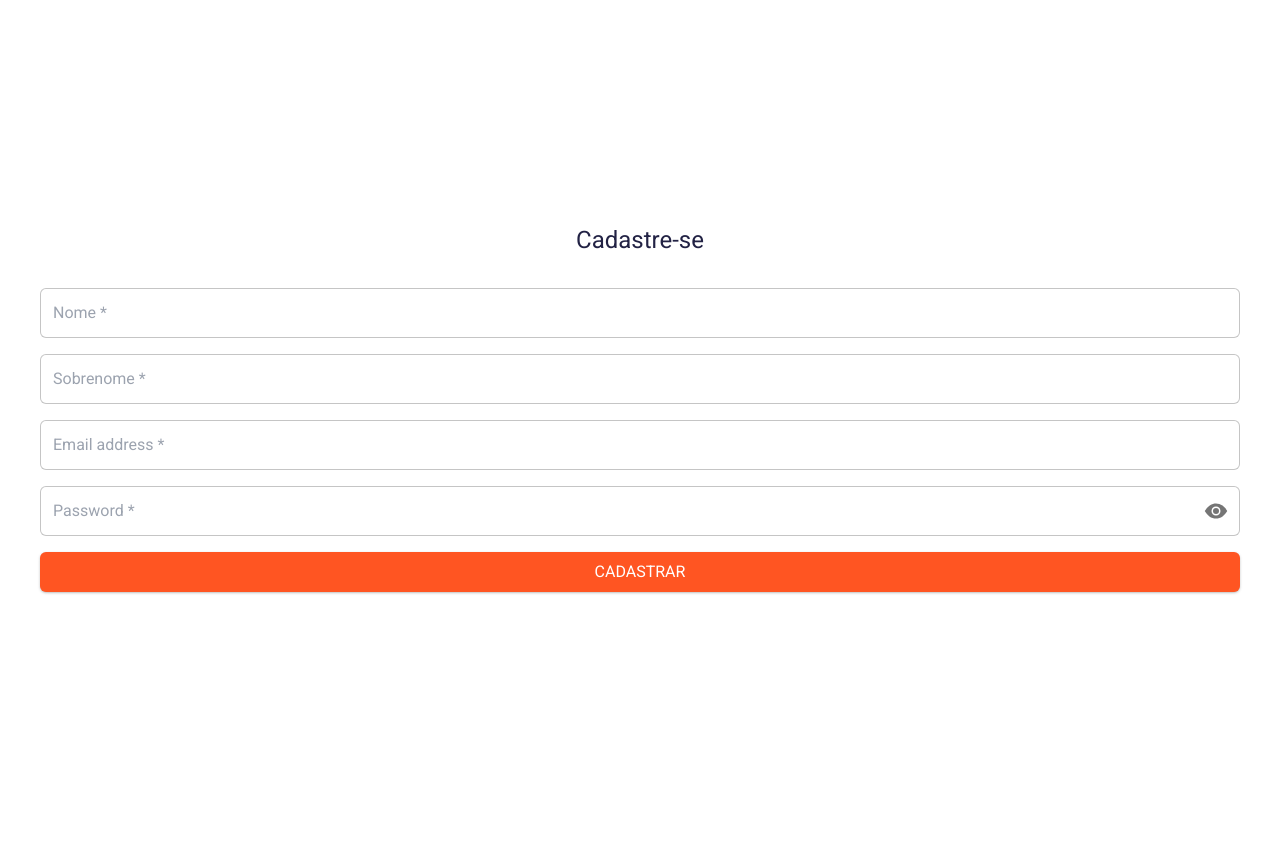
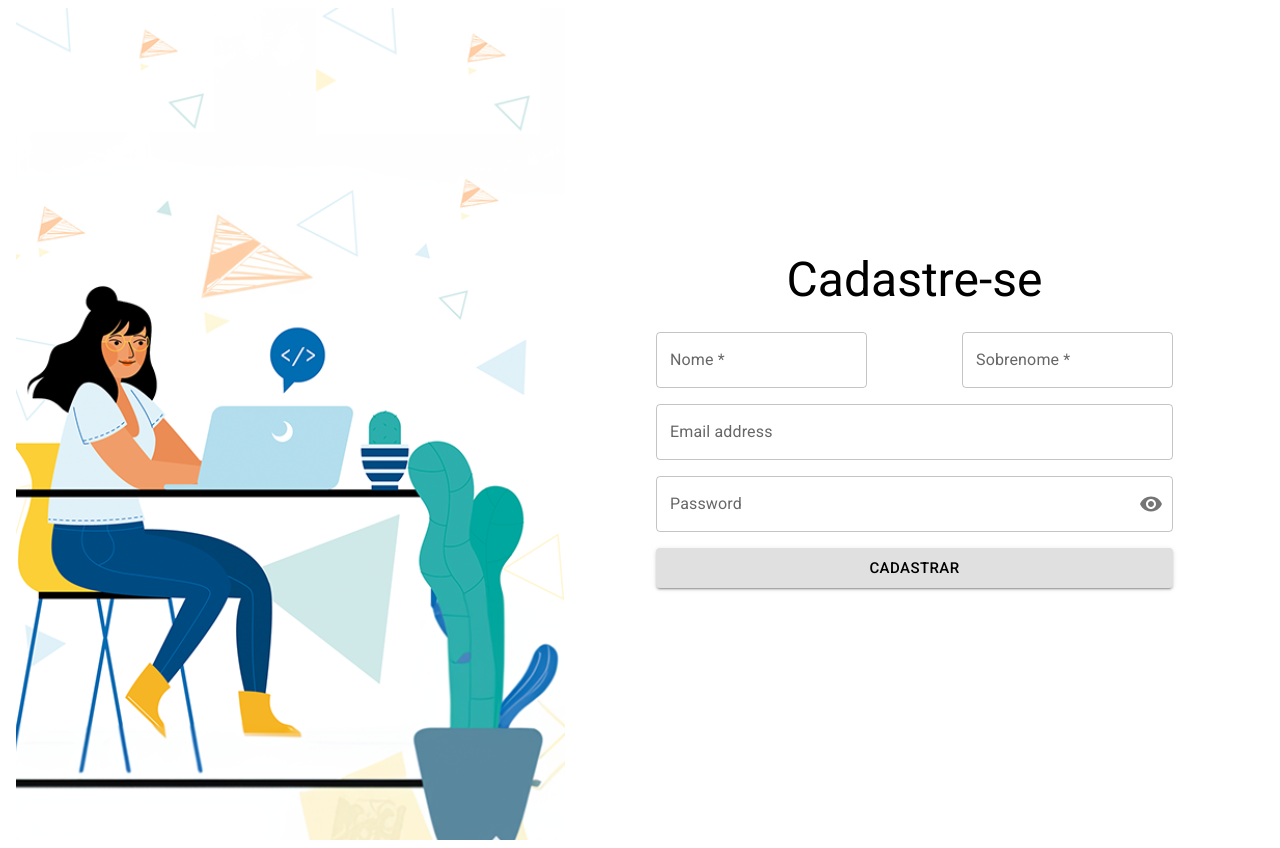
Before and after one commit to OrangeJuice-Hackaton5-0-Squad-17/front-end, a Next.js app: page /sign-up in a window 1280 px wide. Before the commit the page ends 816 px from the top, so only its background shows below. Built offline with nearby package versions, Linux system fonts and the light colour scheme.

Commit message:
refactor: sign up page with material ui components

```diff
--- a/package.json
+++ b/package.json
@@ -9,7 +9,11 @@
     "lint": "next lint"
   },
   "dependencies": {
+    "@emotion/react": "^11.11.3",
+    "@emotion/styled": "^11.11.0",
     "@hookform/resolvers": "^3.3.4",
+    "@mui/icons-material": "^5.15.6",
+    "@mui/material": "^5.15.6",
     "next": "14.1.0",
     "react": "^18",
     "react-dom": "^18",
--- a/src/app/sign-up/page.tsx
+++ b/src/app/sign-up/page.tsx
@@ -1,9 +1,24 @@
 'use client'
 
-import { IoEyeSharp } from 'react-icons/io5'
+import { useState } from 'react'
 import { useForm } from 'react-hook-form'
 import { zodResolver } from '@hookform/resolvers/zod'
 import * as zod from 'zod'
+import Image from 'next/image'
+import {
+  FormControl,
+  InputLabel,
+  OutlinedInput,
+  TextField,
+  Button,
+  InputAdornment,
+  IconButton,
+  Box,
+} from '@mui/material'
+import Visibility from '@mui/icons-material/Visibility'
+import VisibilityOff from '@mui/icons-material/VisibilityOff'
+
+import backgroundImg from '@/assets/images/background-sign-up.svg'
 
 const newAccountFormValidationSchema = zod.object({
   name: zod.string().min(3),
@@ -30,6 +45,16 @@ interface Account {
 }
 
 export default function SignUp() {
+  const [showPassword, setShowPassword] = useState(false)
+
+  function handleClickShowPassword() {
+    setShowPassword((show) => !show)
+  }
+
+  function handleMouseDownPassword(event: React.MouseEvent<HTMLButtonElement>) {
+    event.preventDefault()
+  }
+
   const { register, handleSubmit, formState, reset } =
     useForm<NewAccountFormData>({
       resolver: zodResolver(newAccountFormValidationSchema),
@@ -58,52 +83,75 @@ export default function SignUp() {
 
   return (
     <main className="min-h-screen flex items-center justify-center">
-      <section className="p-6 w-full">
-        <h1 className="text-center text-[#224] text-2xl mb-8">Cadastre-se</h1>
+      <aside className="max-w-[549px]">
+        <Image src={backgroundImg} alt="sign up background image" priority />
+      </aside>
+      <section className="flex flex-1 flex-col items-center justify-center">
+        <div className="w-[517px]">
+          <h1 className="text-center text-5xl text-[#222244 leading-10 mb-8">
+            Cadastre-se
+          </h1>
           <form
             onSubmit={handleSubmit(handleCreateNewAccount)}
             className="flex flex-col gap-4"
           >
-          <div>
-            <input
-              className="border rounded-md border-[#0000003a] p-3 w-full"
+            <Box className="flex items-center justify-between">
+              <TextField
                 type="text"
-              placeholder="Nome *"
+                id="outlined-basic"
+                label="Nome *"
+                variant="outlined"
                 {...register('name')}
               />
-          </div>
-          <div>
-            <input
-              className="border rounded-md border-[#0000003a] p-3 w-full"
+              <TextField
                 type="text"
-              placeholder="Sobrenome *"
+                id="outlined-basic"
+                label="Sobrenome *"
+                variant="outlined"
                 {...register('surname')}
               />
-          </div>
-          <div>
-            <input
-              className="border rounded-md border-[#0000003a] p-3 w-full"
+            </Box>
+            <TextField
               type="text"
-              placeholder="Email address *"
+              id="outlined-basic"
+              label="Email address"
+              variant="outlined"
               {...register('email')}
             />
-          </div>
-          <div className="relative">
-            <input
-              className="border rounded-md border-[#0000003a] p-3 w-full"
-              type="password"
-              placeholder="Password *"
+            <FormControl variant="outlined">
+              <InputLabel htmlFor="outlined-adornment-password">
+                Password
+              </InputLabel>
+              <OutlinedInput
+                id="outlined-adornment-password"
+                type={showPassword ? 'text' : 'password'}
+                endAdornment={
+                  <InputAdornment position="end">
+                    <IconButton
+                      aria-label="toggle password visibility"
+                      onClick={handleClickShowPassword}
+                      onMouseDown={handleMouseDownPassword}
+                      edge="end"
+                    >
+                      {showPassword ? <VisibilityOff /> : <Visibility />}
+                    </IconButton>
+                  </InputAdornment>
+                }
+                label="Password"
                 {...register('password')}
               />
-            <IoEyeSharp className="text-[#0000008A] text-2xl absolute top-1/2 right-3 -translate-y-1/2" />
-          </div>
-          <button
+            </FormControl>
+            <Button
               type="submit"
-            className="bg-[#f52] shadow shadow-[#00000033] rounded-md text-white uppercase p-2 w-full"
+              className="w-full h-10 text-white text-sm font-medium tracking-wide uppercase mt-4 bg-[#ff5522] hover:bg-[#cc4400]"
+              variant="contained"
+              color="inherit"
+              size="large"
             >
               Cadastrar
-          </button>
+            </Button>
           </form>
+        </div>
       </section>
     </main>
   )
```
Also changed, not shown: 1 other file (tests, documents, lock files or other folders). Lines whose indentation alone changed are shown as unchanged.
